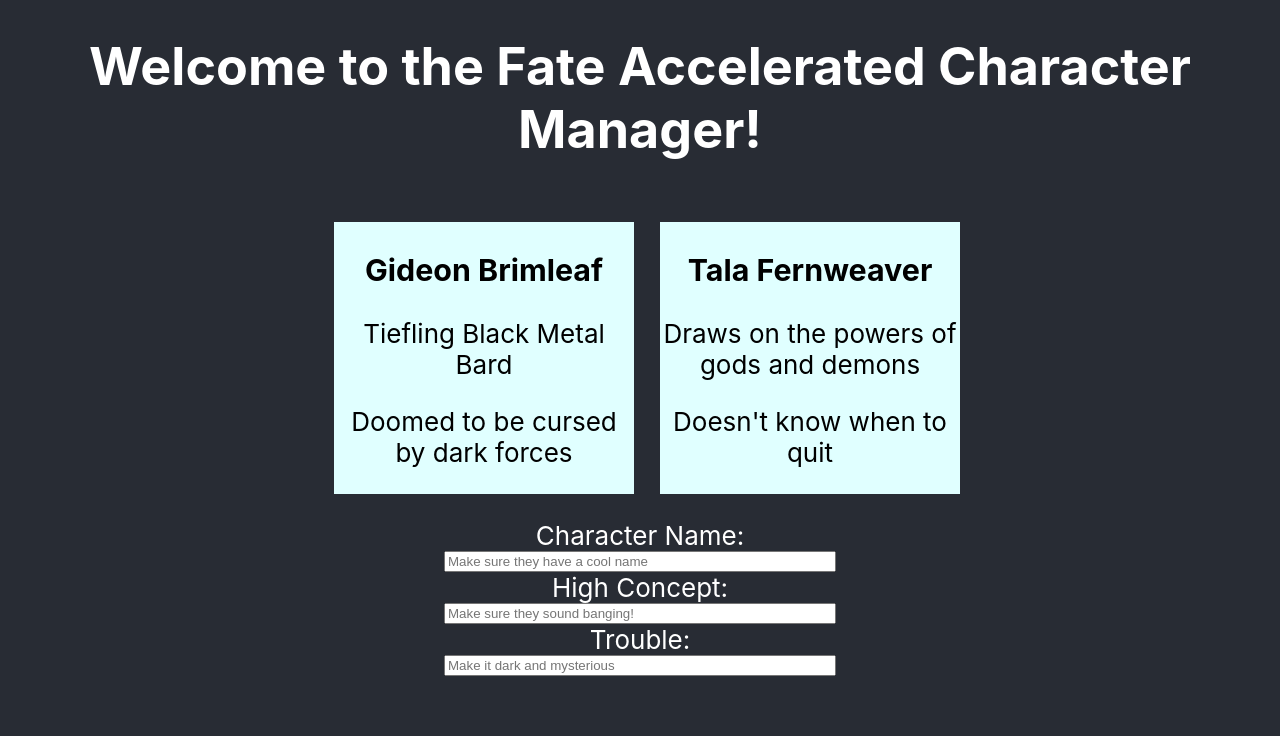
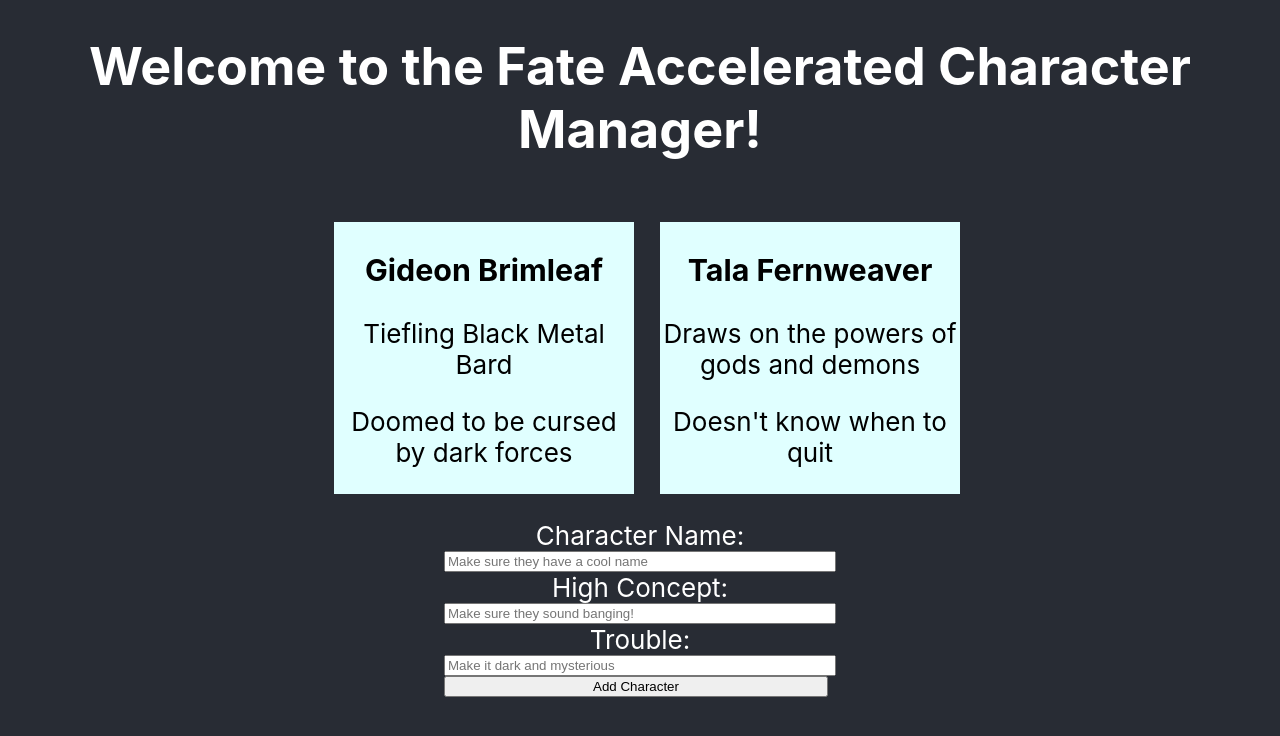
Before and after one commit to GideonBrimleaf/fate_character_generator, a React (Create React App) app: page / in a window 1280 px wide. Shown: the top 736 px of the page. Built offline with nearby package versions, Linux system fonts and the light colour scheme.

Commit message:
can add to list

```diff
--- a/src/App.js
+++ b/src/App.js
@@ -1,16 +1,35 @@
-import React from 'react';
+import React, { Component } from 'react';
 import './App.css';
 import CharacterList from './containers/CharacterList'
 import CharacterForm from './containers/CharacterForm'
 
-function App() {
+class App extends Component {
+
+  constructor(props){
+    super(props)
+    this.state = {
+      characters:[
+                  {name:"Gideon Brimleaf", highConcept:"Tiefling Black Metal Bard", trouble:"Doomed to be cursed by dark forces"},
+                  {name:"Tala Fernweaver", highConcept:"Draws on the powers of gods and demons", trouble:"Doesn't know when to quit"}
+                ]
+    }
+    this.addCharacter = this.addCharacter.bind(this)
+  }
+
+  addCharacter(character){
+    const updatedCharacters = [...this.state.characters, character]
+    this.setState({characters: updatedCharacters})
+  }
+
+  render(){
   return (
     <div className="App">
       <h1>Welcome to the Fate Accelerated Character Manager!</h1>
-      <CharacterList />
-      <CharacterForm />
+      <CharacterList characters={this.state.characters}/>
+      <CharacterForm onCharacterCreated={this.addCharacter}  />
     </div>
-  );
+  )
+  }
 }
 
 export default App;
--- a/src/containers/CharacterForm.css
+++ b/src/containers/CharacterForm.css
@@ -5,4 +5,5 @@ input {
 form {
   display:flex;
   flex-direction: column;
+  justify-content: center;
 }
--- a/src/containers/CharacterForm.js
+++ b/src/containers/CharacterForm.js
@@ -13,6 +13,7 @@ export default class CharacterForm extends Component {
     this.handleNameChange = this.handleNameChange.bind(this)
     this.handleHighConceptChange = this.handleHighConceptChange.bind(this)
     this.handleTroubleChange = this.handleTroubleChange.bind(this)
+    this.handleSubmit = this.handleSubmit.bind(this)
   }
 
   handleNameChange(event){
@@ -27,9 +28,20 @@ export default class CharacterForm extends Component {
     this.setState({trouble:event.target.value})
   }
 
+  handleSubmit(event){
+    event.preventDefault()
+    this.props.onCharacterCreated(this.state)
+
+    this.setState({
+      name:'',
+      highConcept:'',
+      trouble:''
+    })
+  }
+
   render() {
     return (
-      <form>
+      <form onSubmit={this.handleSubmit}>
         <label htmlFor="characterName">Character Name:</label>
           <input
             type="text"
@@ -37,6 +49,7 @@ export default class CharacterForm extends Component {
             placeholder="Make sure they have a cool name"
             value={this.state.name}
             onChange={this.handleNameChange}
+            required
           />
         <label htmlFor="characterConcept">High Concept:</label>
           <input
@@ -45,6 +58,7 @@ export default class CharacterForm extends Component {
             placeholder="Make sure they sound banging!"
             value={this.state.highConcept}
             onChange={this.handleHighConceptChange}
+            required
           />
         <label htmlFor="characterTrouble">Trouble:</label>
           <input
@@ -53,7 +67,9 @@ export default class CharacterForm extends Component {
             placeholder="Make it dark and mysterious"
             value={this.state.trouble}
             onChange={this.handleTroubleChange}
+            required
           />
+        <input type="submit" value="Add Character"/>
       </form>
     )
   }
--- a/src/containers/CharacterList.js
+++ b/src/containers/CharacterList.js
@@ -1,31 +1,20 @@
-import React, { Component } from 'react'
+import React from 'react'
 import CharacterSummary from '../components/CharacterSummary'
 import './CharacterList.css'
 
-export default class CharacterList extends Component {
+const CharacterList = (props) => {
 
-  constructor(props){
-    super(props)
-    this.state = {
-      characters:[
-                  {name:"Gideon Brimleaf", highConcept:"Tiefling Black Metal Bard", trouble:"Doomed to be cursed by dark forces"},
-                  {name:"Tala Fernweaver", highConcept:"Draws on the powers of gods and demons", trouble:"Doesn't know when to quit"}
-                ]
-    }
-  }
-
-  render() {
-
-    const characterList = this.state.characters.map(character =>{
-      return (
-        <CharacterSummary characterDetails={character} key={character.name} />
-      )
-    })
+  const characterList = props.characters.map(character =>{
+    return (
+      <CharacterSummary characterDetails={character} key={character.name}/>
+    )
+  })
 
     return (
       <ul className="characterList">
         {characterList}
       </ul>
     )
-  }
 }
+
+export default CharacterList
```
